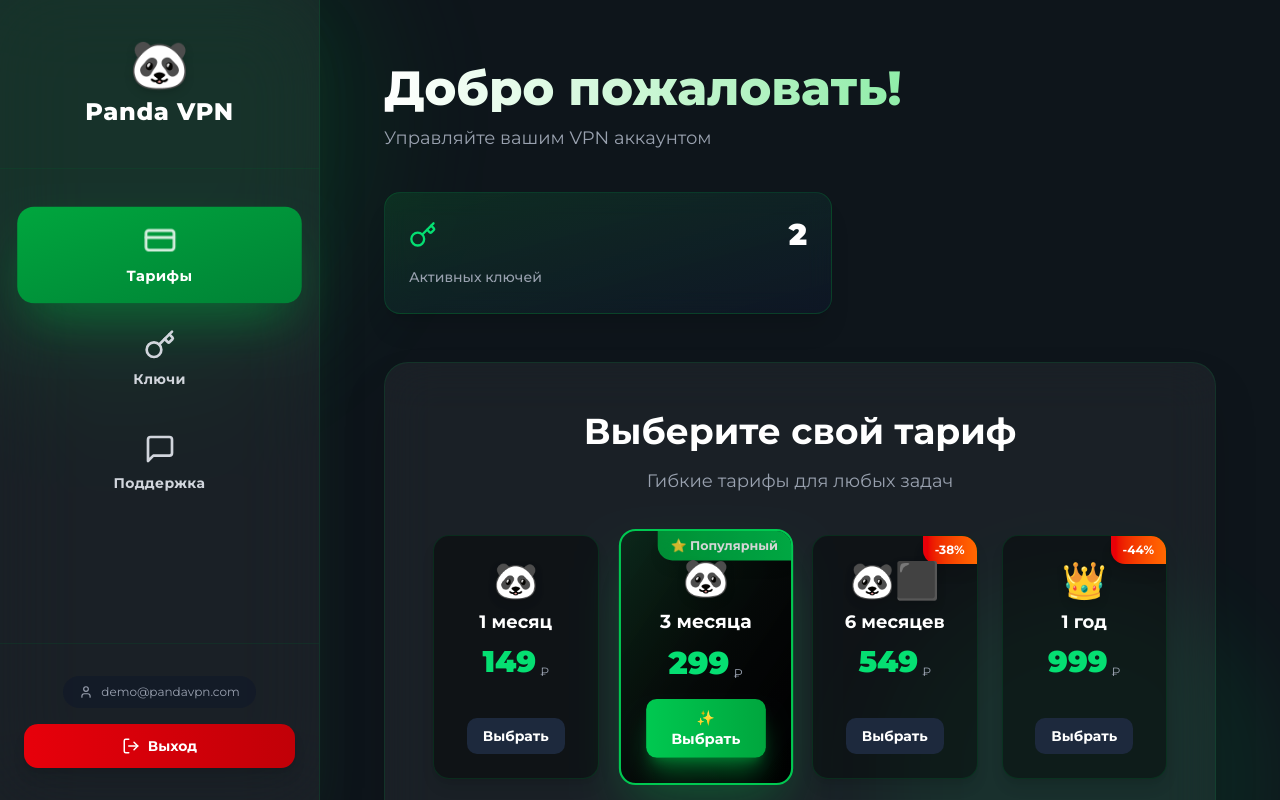
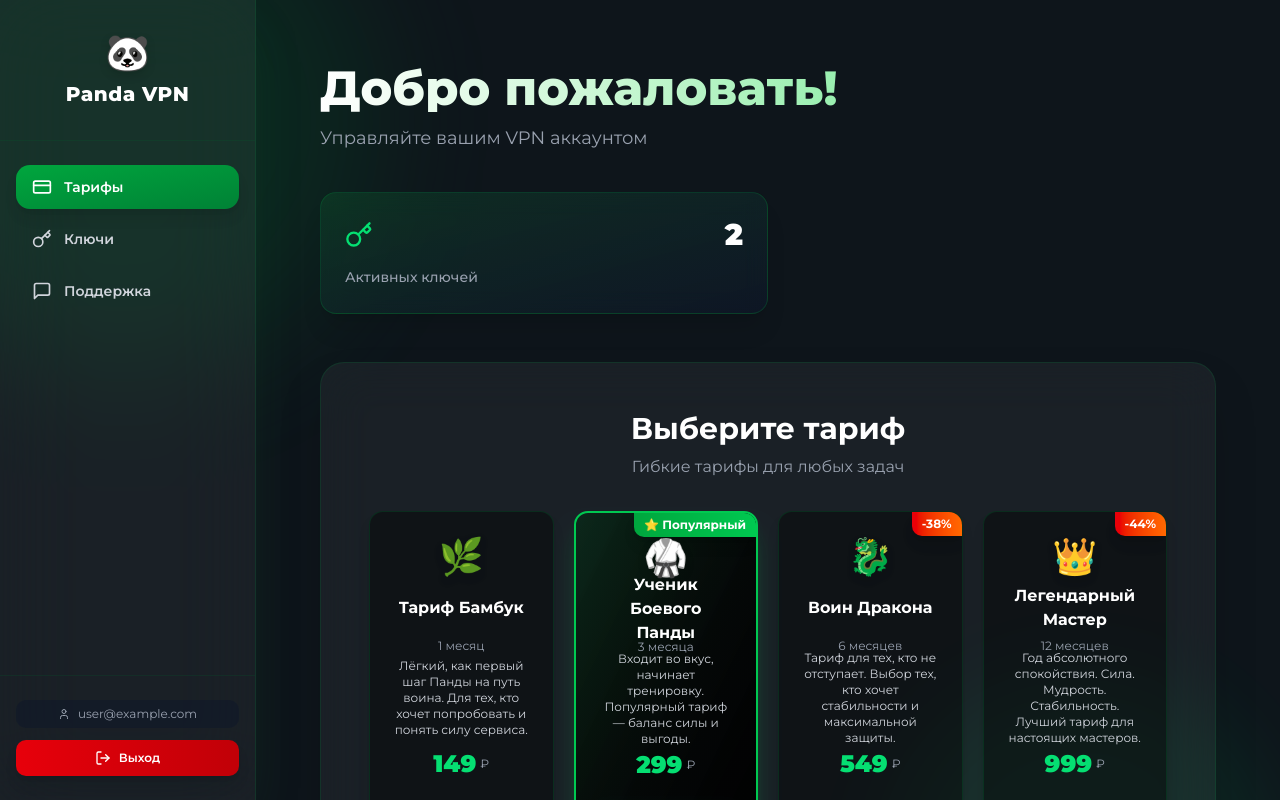
Before and after one commit to mgdov/Panda-vpn, a Next.js app: page /dashboard in a window 1280 px wide. Shown: the top 800 px of the page. Built offline with nearby package versions, Linux system fonts and the light colour scheme.

Commit message:
обновление интерфейса

```diff
--- a/app/dashboard/page.tsx
+++ b/app/dashboard/page.tsx
@@ -1,57 +1,60 @@
 "use client"
-
 import { useState } from "react"
 import DashboardSidebar from "@/components/shared/dashboard-sidebar"
-import StatsGrid from "@/components/shared/stats-grid"
 import DashboardPlansTab from "@/components/shared/dashboard-plans-tab"
 import DashboardKeysTab from "@/components/shared/dashboard-keys-tab"
 import DashboardSupportTab from "@/components/shared/dashboard-support-tab"
+import StatsGrid from "@/components/shared/stats-grid"
 import MobileSidebarToggle from "@/components/shared/mobile-sidebar-toggle"
 
-export default function DashboardPage() {
+const DashboardPage = () => {
+    const [copiedKey, setCopiedKey] = useState<string | null>(null)
     const [activeTab, setActiveTab] = useState<"plans" | "keys" | "support">("plans")
     const [sidebarOpen, setSidebarOpen] = useState(false)
-    const [copiedKey, setCopiedKey] = useState<string | null>(null)
 
-    // Временные данные пользователя
+    // Временная заглушка для пользователя
     const user = {
-        email: "demo@pandavpn.com",
+        email: "user@example.com"
     }
 
     // Тарифы
     const plans = [
         {
             id: "1month",
-            name: "1 месяц",
-            icon: "🐼",
+            name: "Тариф Бамбук",
+            icon: "🌿",
             price: "149",
-            period: "",
+            period: "1 месяц",
+            description: "Лёгкий, как первый шаг Панды на путь воина. Для тех, кто хочет попробовать и понять силу сервиса.",
             highlighted: false,
         },
         {
             id: "3months",
-            name: "3 месяца",
-            icon: "🐼",
+            name: "Ученик Боевого Панды",
+            icon: "🥋",
             price: "299",
-            period: "",
+            period: "3 месяца",
+            description: "Входит во вкус, начинает тренировку. Популярный тариф — баланс силы и выгоды.",
             discount: "-33%",
             highlighted: true,
         },
         {
             id: "6months",
-            name: "6 месяцев",
-            icon: "🐼‍⬛",
+            name: "Воин Дракона",
+            icon: "🐉",
             price: "549",
-            period: "",
+            period: "6 месяцев",
+            description: "Тариф для тех, кто не отступает. Выбор тех, кто хочет стабильности и максимальной защиты.",
             discount: "-38%",
             highlighted: false,
         },
         {
             id: "1year",
-            name: "1 год",
+            name: "Легендарный Мастер",
             icon: "👑",
             price: "999",
-            period: "",
+            period: "12 месяцев",
+            description: "Год абсолютного спокойствия. Сила. Мудрость. Стабильность. Лучший тариф для настоящих мастеров.",
             discount: "-44%",
             highlighted: false,
         },
@@ -110,7 +113,7 @@ export default function DashboardPage() {
             <MobileSidebarToggle sidebarOpen={sidebarOpen} setSidebarOpen={setSidebarOpen} />
 
             {/* Main Content */}
-            <main className="relative flex-1 w-full ml-0 md:ml-80 px-4 sm:px-6 md:px-12 lg:px-16 py-8 md:py-12 lg:py-16 transition-all z-10 overflow-x-hidden">
+            <main className="relative flex-1 w-full ml-0 md:ml-64 px-4 sm:px-6 md:px-12 lg:px-16 py-8 md:py-12 lg:py-16 transition-all z-10 overflow-x-hidden">
                 {/* Welcome Section */}
                 <div className="mb-8 md:mb-10">
                     <h1 className="text-3xl sm:text-4xl md:text-5xl font-extrabold mb-3 bg-linear-to-r from-white to-green-400 bg-clip-text text-transparent">Добро пожаловать!</h1>
@@ -128,5 +131,8 @@ export default function DashboardPage() {
                 </div>
             </main>
         </div>
+
     )
 }
+
+export default DashboardPage
--- /dev/null
+++ b/components/pricing-card.tsx
@@ -0,0 +1,70 @@
+"use client"
+
+import Link from "next/link"
+
+interface PricingCardProps {
+  name: string
+  icon: string
+  price: string
+  description: string
+  features: string[]
+  highlighted?: boolean
+}
+
+export default function PricingCard({
+  name,
+  icon,
+  price,
+  description,
+  features,
+  highlighted = false,
+}: PricingCardProps) {
+  return (
+    <div
+      className={`relative rounded-xl overflow-hidden transition-all ${highlighted
+          ? "border-2 border-accent bg-linear-to-br from-green-950/30 to-black transform md:scale-105 shadow-2xl shadow-green-900/40"
+          : "border border-accent/30 bg-black/40 hover:border-accent/70 shadow-lg hover:shadow-green-900/20"
+        }`}
+    >
+      {highlighted && (
+        <div className="absolute top-0 right-0 bg-linear-to-r from-green-600 to-green-500 text-white px-3 py-1 text-xs md:text-sm font-semibold rounded-bl-lg shadow-lg">
+          ⭐ Популярный
+        </div>
+      )}
+
+      <div className="p-6 md:p-8">
+        {/* Icon */}
+        <div className="text-4xl md:text-5xl mb-4">{icon}</div>
+
+        {/* Name & Description */}
+        <h3 className="text-xl md:text-2xl font-bold mb-2 text-white">{name}</h3>
+        <p className="text-xs md:text-sm text-muted-foreground mb-4 md:mb-6">{description}</p>
+
+        {/* Price */}
+        <div className="mb-4 md:mb-6">
+          <span className="text-3xl md:text-4xl font-bold text-accent">${price}</span>
+          <span className="text-sm md:text-base text-muted-foreground ml-2">/мес</span>
+        </div>
+
+        {/* CTA Button */}
+        <Link
+          href="/auth/signup"
+          className={`block text-center mb-6 md:mb-8 rounded-lg py-2.5 md:py-3 font-semibold transition text-sm md:text-base ${highlighted ? "btn-primary" : "btn-secondary"
+            }`}
+        >
+          {highlighted ? "✨ Выбрать сейчас" : "Выбрать"}
+        </Link>
+
+        {/* Features */}
+        <ul className="space-y-2 md:space-y-3">
+          {features.map((feature, i) => (
+            <li key={i} className="flex items-start gap-2 md:gap-3">
+              <span className="text-green-400 mt-0.5 flex-shrink-0 text-base md:text-lg">✓</span>
+              <span className="text-xs md:text-sm text-white">{feature}</span>
+            </li>
+          ))}
+        </ul>
+      </div>
+    </div>
+  )
+}
--- a/components/shared/dashboard-plans-tab.tsx
+++ b/components/shared/dashboard-plans-tab.tsx
@@ -4,6 +4,7 @@ export interface Plan {
     icon: string
     price: string
     period: string
+    description: string
     discount?: string
     highlighted?: boolean
 }
@@ -15,42 +16,43 @@ interface DashboardPlansTabProps {
 export default function DashboardPlansTab({ plans }: DashboardPlansTabProps) {
     return (
         <div>
-            <h2 className="text-2xl sm:text-3xl md:text-4xl font-bold text-white mb-3 md:mb-4 text-center">Выберите свой тариф</h2>
-            <p className="text-center text-gray-400 mb-8 md:mb-10 text-base md:text-lg">Гибкие тарифы для любых задач</p>
+            <h2 className="text-2xl md:text-3xl font-bold text-white mb-2 text-center">Выберите тариф</h2>
+            <p className="text-center text-gray-400 mb-8 text-sm md:text-base">Гибкие тарифы для любых задач</p>
 
-            <div className="grid grid-cols-1 md:grid-cols-2 xl:grid-cols-4 gap-5 md:gap-6">
+            <div className="grid grid-cols-1 sm:grid-cols-2 lg:grid-cols-4 gap-4 md:gap-5 max-w-7xl mx-auto">
                 {plans.map((plan) => (
-                    <div key={plan.id}>
-                        <div className={`relative rounded-2xl overflow-hidden transition-all group h-full flex flex-col ${plan.highlighted
-                            ? "border-2 border-green-500 bg-linear-to-br from-green-950/60 to-black shadow-2xl shadow-green-600/40 scale-105"
-                            : "border border-green-800/30 bg-black/40 hover:border-green-600/70 shadow-lg hover:shadow-green-900/30 hover:scale-105"
+                    <div key={plan.id} className="flex">
+                        <div className={`relative rounded-xl overflow-hidden transition-all group w-full flex flex-col ${plan.highlighted
+                            ? "border-2 border-green-500 bg-linear-to-br from-green-950/60 to-black shadow-xl shadow-green-600/30"
+                            : "border border-green-800/30 bg-black/40 hover:border-green-600/60 shadow-lg hover:shadow-green-900/20 hover:scale-[1.02]"
                             }`}>
                             {plan.highlighted && (
-                                <div className="absolute top-0 right-0 bg-linear-to-l from-green-500 to-green-600 text-white px-3 py-1.5 text-xs font-bold rounded-bl-xl shadow-lg animate-pulse">
+                                <div className="absolute top-0 right-0 bg-linear-to-l from-green-500 to-green-600 text-white px-2.5 py-1 text-xs font-bold rounded-bl-lg shadow-lg">
                                     ⭐ Популярный
                                 </div>
                             )}
                             {plan.discount && !plan.highlighted && (
-                                <div className="absolute top-0 right-0 bg-linear-to-l from-orange-500 to-red-600 text-white px-3 py-1.5 text-xs font-bold rounded-bl-xl shadow-lg">
+                                <div className="absolute top-0 right-0 bg-linear-to-l from-orange-500 to-red-600 text-white px-2.5 py-1 text-xs font-bold rounded-bl-lg shadow-lg">
                                     {plan.discount}
                                 </div>
                             )}
-                            <div className="p-5 md:p-6 flex flex-col items-center grow">
-                                <div className="text-3xl md:text-4xl mb-2 drop-shadow-lg group-hover:scale-110 transition-transform">{plan.icon}</div>
-                                <h3 className="text-base md:text-lg font-bold mb-2 text-white text-center">{plan.name}</h3>
-                                <div className="mb-2 text-center flex items-end justify-center gap-1">
-                                    <span className="text-2xl md:text-3xl font-black text-green-400">{plan.price}</span>
+                            <div className="p-6 flex flex-col items-center grow">
+                                <div className="text-4xl mb-3 drop-shadow-lg group-hover:scale-110 transition-transform">{plan.icon}</div>
+                                <h3 className="text-base font-bold mb-2 text-white text-center h-10 flex items-center justify-center">{plan.name}</h3>
+                                <p className="text-xs text-gray-400 mb-3 h-5 flex items-center justify-center">{plan.period}</p>
+                                <div className="mb-4 text-xs text-gray-300 text-center h-[60px] flex items-center justify-center">{plan.description}</div>
+                                <div className="mb-4 text-center h-10 flex items-center justify-center gap-1">
+                                    <span className="text-2xl font-black text-green-400">{plan.price}</span>
                                     <span className="text-xs text-gray-400">₽</span>
                                 </div>
-                                <div className="mb-2 text-xs text-gray-500 text-center">{plan.period}</div>
                                 <div className="mt-auto w-full flex justify-center">
                                     <a
                                         href="https://yookassa.ru/"
                                         target="_blank"
                                         rel="noopener noreferrer"
-                                        className={`inline-block text-center rounded-lg py-2 px-4 font-bold transition text-xs md:text-sm ${plan.highlighted
-                                            ? "bg-linear-to-r from-green-500 to-green-600 text-white shadow-xl shadow-green-600/50 hover:shadow-2xl hover:scale-105"
-                                            : "bg-slate-800 text-white hover:bg-green-600 hover:shadow-xl hover:scale-105"
+                                        className={`inline-block text-center rounded-lg py-2.5 px-6 font-semibold transition text-sm w-full ${plan.highlighted
+                                            ? "bg-linear-to-r from-green-500 to-green-600 text-white shadow-lg shadow-green-600/40 hover:shadow-xl hover:scale-105"
+                                            : "bg-slate-800 text-white hover:bg-green-600 hover:shadow-lg hover:scale-105"
                                             }`}
                                     >
                                         {plan.highlighted ? "✨ Выбрать" : "Выбрать"}
@@ -62,7 +64,7 @@ export default function DashboardPlansTab({ plans }: DashboardPlansTabProps) {
                 ))}
             </div>
 
-            <div className="mt-8 p-4 bg-green-900/20 border border-green-500/50 rounded-lg text-center">
+            <div className="mt-6 p-3 bg-green-900/20 border border-green-500/50 rounded-lg text-center">
                 <p className="text-sm text-green-400">
                     💡 Все тарифы включают 7 дней бесплатного пробного периода
                 </p>
--- a/components/shared/dashboard-sidebar.tsx
+++ b/components/shared/dashboard-sidebar.tsx
@@ -28,51 +28,51 @@ export default function DashboardSidebar({
                 />
             )}
 
-            <aside className={`fixed z-30 top-0 left-0 h-screen w-80 bg-white/5 backdrop-blur-2xl border-r border-green-700/20 shadow-2xl shadow-green-900/30 flex flex-col items-center transition-transform duration-200 ease-out ${sidebarOpen ? 'translate-x-0' : '-translate-x-full md:translate-x-0'}`}>
-                <Link href="/" className="flex flex-col items-center gap-2 py-10 w-full border-b border-green-800/20 hover:bg-green-900/10 transition-all group">
-                    <span className="text-5xl drop-shadow-lg group-hover:scale-110 transition-transform">🐼</span>
-                    <span className="font-extrabold text-2xl text-white tracking-wide group-hover:text-green-400 transition-colors">Panda VPN</span>
+            <aside className={`fixed z-30 top-0 left-0 h-screen w-64 bg-white/5 backdrop-blur-2xl border-r border-green-700/20 shadow-2xl shadow-green-900/30 flex flex-col items-center transition-transform duration-200 ease-out ${sidebarOpen ? 'translate-x-0' : '-translate-x-full md:translate-x-0'}`}>
+                <Link href="/" className="flex flex-col items-center gap-2 py-8 w-full border-b border-green-800/20 hover:bg-green-900/10 transition-all group">
+                    <span className="text-4xl drop-shadow-lg group-hover:scale-110 transition-transform">🐼</span>
+                    <span className="font-extrabold text-xl text-white tracking-wide group-hover:text-green-400 transition-colors">Panda VPN</span>
                 </Link>
 
-                <nav className="flex-1 flex flex-col gap-3 mt-10 w-full items-center px-6">
+                <nav className="flex-1 flex flex-col gap-2 mt-6 w-full items-center px-4">
                     <button
                         onClick={() => { setActiveTab('plans'); setSidebarOpen(false); }}
-                        className={`flex flex-col items-center gap-2 w-full py-4 justify-center rounded-2xl transition-all font-medium relative overflow-hidden ${activeTab === 'plans' ? 'bg-linear-to-br from-green-600 to-green-700 text-white shadow-2xl shadow-green-600/50 scale-105' : 'text-gray-300 hover:text-white hover:bg-green-700/20 hover:scale-105'}`}
+                        className={`flex items-center gap-3 w-full py-3 px-4 rounded-xl transition-all font-medium ${activeTab === 'plans' ? 'bg-linear-to-br from-green-600 to-green-700 text-white shadow-lg' : 'text-gray-300 hover:text-white hover:bg-green-700/20'}`}
                         title="Тарифы"
                     >
-                        <CreditCard size={32} className={activeTab === 'plans' ? 'animate-pulse' : ''} />
-                        <span className="text-sm font-bold tracking-wide">Тарифы</span>
+                        <CreditCard size={20} />
+                        <span className="text-sm font-semibold">Тарифы</span>
                     </button>
 
                     <button
                         onClick={() => { setActiveTab('keys'); setSidebarOpen(false); }}
-                        className={`flex flex-col items-center gap-2 w-full py-4 justify-center rounded-2xl transition-all font-medium relative overflow-hidden ${activeTab === 'keys' ? 'bg-linear-to-br from-green-600 to-green-700 text-white shadow-2xl shadow-green-600/50 scale-105' : 'text-gray-300 hover:text-white hover:bg-green-700/20 hover:scale-105'}`}
+                        className={`flex items-center gap-3 w-full py-3 px-4 rounded-xl transition-all font-medium ${activeTab === 'keys' ? 'bg-linear-to-br from-green-600 to-green-700 text-white shadow-lg' : 'text-gray-300 hover:text-white hover:bg-green-700/20'}`}
                         title="Мои ключи"
                     >
-                        <Key size={32} className={activeTab === 'keys' ? 'animate-pulse' : ''} />
-                        <span className="text-sm font-bold tracking-wide">Ключи</span>
+                        <Key size={20} />
+                        <span className="text-sm font-semibold">Ключи</span>
                     </button>
 
                     <button
                         onClick={() => { setActiveTab('support'); setSidebarOpen(false); }}
-                        className={`flex flex-col items-center gap-2 w-full py-4 justify-center rounded-2xl transition-all font-medium relative overflow-hidden ${activeTab === 'support' ? 'bg-linear-to-br from-green-600 to-green-700 text-white shadow-2xl shadow-green-600/50 scale-105' : 'text-gray-300 hover:text-white hover:bg-green-700/20 hover:scale-105'}`}
+                        className={`flex items-center gap-3 w-full py-3 px-4 rounded-xl transition-all font-medium ${activeTab === 'support' ? 'bg-linear-to-br from-green-600 to-green-700 text-white shadow-lg' : 'text-gray-300 hover:text-white hover:bg-green-700/20'}`}
                         title="Поддержка"
                     >
-                        <MessageSquare size={32} className={activeTab === 'support' ? 'animate-pulse' : ''} />
-                        <span className="text-sm font-bold tracking-wide">Поддержка</span>
+                        <MessageSquare size={20} />
+                        <span className="text-sm font-semibold">Поддержка</span>
                     </button>
                 </nav>
 
-                <div className="mt-auto w-full flex flex-col items-center gap-4 py-8 px-6 border-t border-green-800/20">
-                    <div className="flex items-center gap-2 text-xs text-gray-400 bg-slate-900/50 px-4 py-2 rounded-full">
-                        <User size={14} />
-                        <span className="truncate max-w-[200px]">{userEmail}</span>
+                <div className="mt-auto w-full flex flex-col items-center gap-3 py-6 px-4 border-t border-green-800/20">
+                    <div className="flex items-center gap-2 text-xs text-gray-400 bg-slate-900/50 px-3 py-1.5 rounded-lg w-full justify-center">
+                        <User size={12} />
+                        <span className="truncate max-w-[160px]">{userEmail}</span>
                     </div>
                     <button
                         onClick={onLogout}
-                        className="flex items-center gap-2 px-6 py-3 w-full justify-center text-sm text-white hover:text-accent transition rounded-xl bg-linear-to-r from-red-600 to-red-700 shadow-lg hover:shadow-red-900/50 font-bold hover:scale-105"
+                        className="flex items-center gap-2 px-4 py-2.5 w-full justify-center text-xs text-white hover:text-accent transition rounded-lg bg-linear-to-r from-red-600 to-red-700 shadow-lg hover:shadow-red-900/50 font-semibold hover:scale-105"
                     >
-                        <LogOut size={18} />
+                        <LogOut size={16} />
                         <span>Выход</span>
                     </button>
                 </div>
--- a/components/shared/pricing-section.tsx
+++ b/components/shared/pricing-section.tsx
@@ -6,6 +6,7 @@ interface Plan {
     icon: string
     price: string
     period: string
+    description: string
     discount?: string
     highlighted?: boolean
 }
@@ -13,36 +14,41 @@ interface Plan {
 const plans: Plan[] = [
     {
         id: "1month",
-        name: "1 месяц",
-        icon: "🐼",
+        name: "Тариф Бамбук",
+        icon: "🌿",
         price: "149",
-        period: "",
+        period: "1 месяц",
+        description: "Лёгкий, как первый шаг Панды на путь воина. Для тех, кто хочет попробовать и понять силу сервиса.",
+        discount: "",
         highlighted: false,
     },
     {
         id: "3months",
-        name: "3 месяца",
-        icon: "🐼",
+        name: "Ученик Боевого Панды",
+        icon: "🥋",
         price: "299",
-        period: "",
+        period: "3 месяца",
+        description: "Входит во вкус, начинает тренировку. Популярный тариф — баланс силы и выгоды.",
         discount: "-33%",
         highlighted: true,
     },
     {
         id: "6months",
-        name: "6 месяцев",
-        icon: "🐼‍⬛",
+        name: "Воин Дракона",
+        icon: "🐉",
         price: "549",
-        period: "",
+        period: "6 месяцев",
+        description: "Тариф для тех, кто не отступает. Выбор тех, кто хочет стабильности и максимальной защиты.",
         discount: "-38%",
         highlighted: false,
     },
     {
         id: "1year",
-        name: "1 год",
+        name: "Легендарный Мастер",
         icon: "👑",
         price: "999",
-        period: "",
+        period: "12 месяцев",
+        description: "Год абсолютного спокойствия. Сила. Мудрость. Стабильность. Лучший тариф для настоящих мастеров.",
         discount: "-44%",
         highlighted: false,
     },
@@ -79,12 +85,13 @@ export default function PricingSection() {
                             )}
                             <div className="p-5 md:p-6 flex flex-col items-center grow">
                                 <div className="text-3xl md:text-4xl mb-2 drop-shadow-lg group-hover:scale-110 transition-transform">{plan.icon}</div>
-                                <h3 className="text-base md:text-lg font-bold mb-2 text-white text-center">{plan.name}</h3>
+                                <h3 className="text-base md:text-lg font-bold mb-1 text-white text-center">{plan.name}</h3>
+                                <div className="mb-1 text-xs text-gray-400 text-center">{plan.period}</div>
+                                <div className="mb-2 text-xs text-gray-300 text-center">{plan.description}</div>
                                 <div className="mb-2 text-center flex items-end justify-center gap-1">
                                     <span className="text-2xl md:text-3xl font-black text-green-400">{plan.price}</span>
                                     <span className="text-xs text-gray-400">₽</span>
                                 </div>
-                                <div className="mb-2 text-xs text-gray-500 text-center">{plan.period}</div>
                                 <div className="mt-auto w-full flex justify-center">
                                     <a
                                         href="https://yookassa.ru/"
```
Also changed, not shown: components/shared/dashboard-support-tab.tsx (+10 -10 lines).
